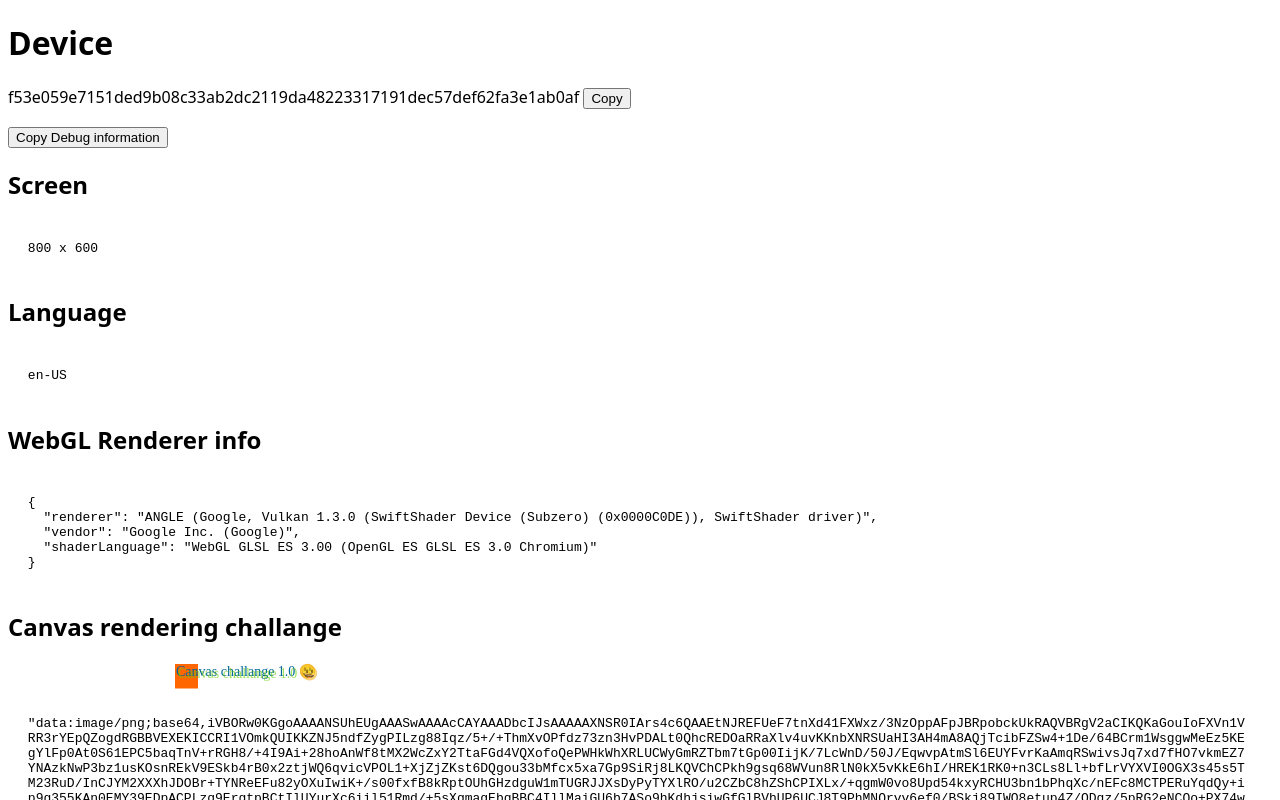
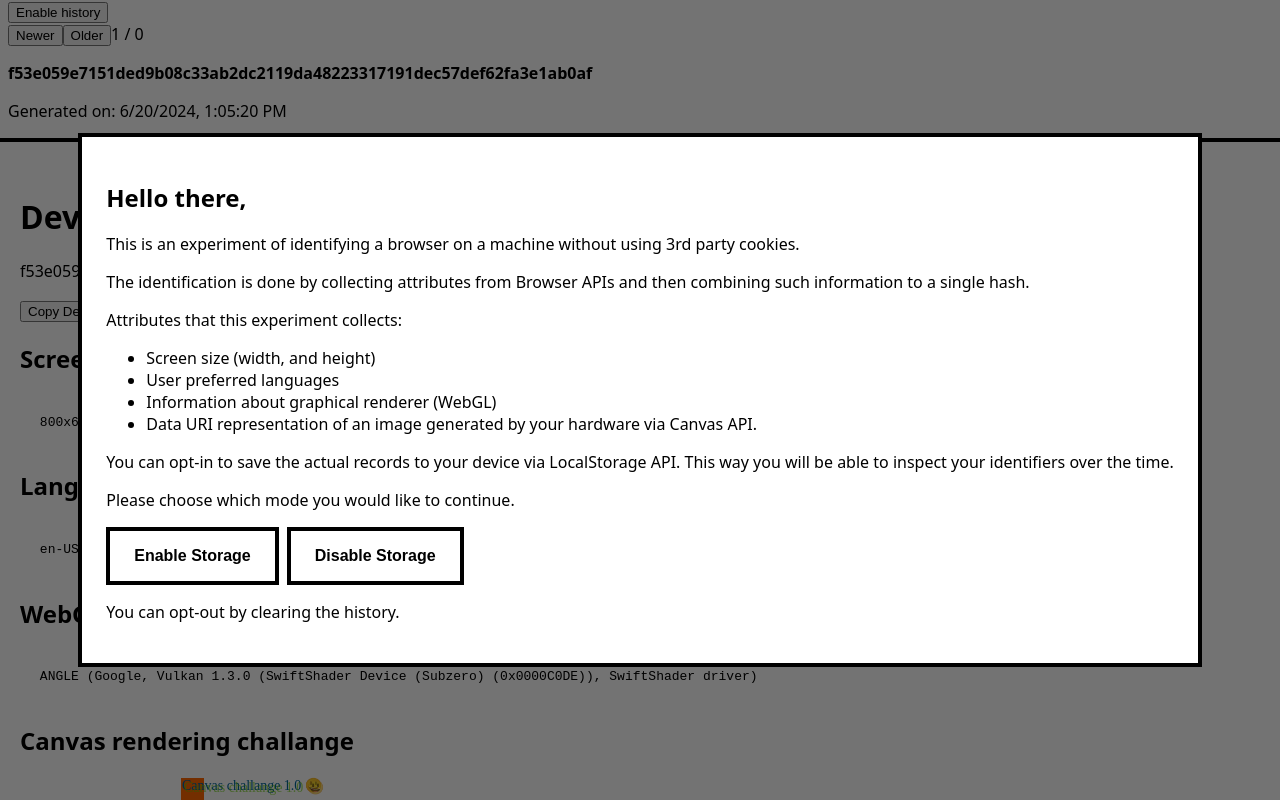
Before and after one commit to dannystyleart/client-info-rendering, a React (Create React App) app: page / in a window 1280 px wide. Shown: the top 800 px of the page. Built offline with nearby package versions, Linux system fonts and the light colour scheme.

Commit message:
Add history navigation feature

```diff
--- a/src/App.tsx
+++ b/src/App.tsx
@@ -1,65 +1,156 @@
-import React, { useEffect, useState } from "react";
+import { useCallback, useEffect, useMemo, useState } from "react";
 
+import { CopyContents } from "./copyContents";
+import { getCanvasConfigFromQueryString } from "./customCanvasConfig";
+import { getComponents, getFingerprintHash } from "./fingerprinting";
+import { HistoryRecord, useHistory } from "./history";
+import { Intro, useIntroState } from "./intro";
+import { Container, Header } from "./layout";
 import "./styles.css";
-import { CopyContents } from "./copyContents";
-import { DeviceFingerPrintComponents, getComponents, getFingerprintHash } from "./fingerprinting";
-import { getCanvasConfigFromQueryString } from "./customCanvasConfig";
+
+type NavigationState = {
+  canNavigate: boolean;
+  currentIndex: number;
+  total: number
+};
 
 export default function App() {
-  const [components, setComponents] = useState<DeviceFingerPrintComponents>();
-  const [deviceId, setDeviceId] = useState<string>();
+  const [showIntro, setIntroSeen] = useIntroState();
+
+  const { initialized, saveRecord, consent, records, setConsent, deleteRecords } = useHistory();
+
+  const [navigation, setNavigationState] = useState<NavigationState>({
+    canNavigate: false,
+    currentIndex: 0,
+    total: 0
+  });
+
+  const handleClearHistory = () => {
+    const confirmation = window.confirm('Are you sure you clear and disable the storage of records?');
+    if (confirmation) {
+      setConsent(false);
+      deleteRecords();
+      window.location.reload()
+    }
+  }
+
+  const handleEnableHistory = () => {
+    setConsent(true);
+    window.location.reload();
+  }
+
+  const currentRecord = useMemo(() => {
+    return records?.[navigation.currentIndex];
+  }, [navigation, records]);
+
+
+  const handleNav = useCallback((direction: number) => () => {
+    const nextIndex = navigation.currentIndex + direction;
+
+    if (nextIndex >= 0 && nextIndex < navigation.total) {
+      setNavigationState({
+        ...navigation,
+        currentIndex: navigation.currentIndex + direction,
+      })
+    }
+  }, [setNavigationState, navigation, currentRecord])
 
   const copyDebugInfo = () => {
-    const contents = JSON.stringify({
-      ...components,
-      deviceId,
-    }, null, 2);
+    const contents = JSON.stringify(currentRecord, null, 2);
 
     navigator.clipboard.writeText(contents);
 
     alert('Debug information copied!');
   }
 
-  useEffect(()=>{
+  useEffect(() => {
+    if (initialized) {
       const components = getComponents(
         getCanvasConfigFromQueryString(),
       );
 
-    getFingerprintHash(components).then((fingerprint)=>{
-      setComponents(components);
-      setDeviceId(fingerprint);
+      getFingerprintHash(components).then((fingerprint) => {
+
+        const record: HistoryRecord = {
+          timestamp: Date.now(),
+          deviceId: fingerprint,
+          rendererInfo: components.webgl.renderer,
+          screenSize: [components.screen.width, components.screen.height].join('x'),
+          languages: components.languages.join(','),
+          textImage: components.canvas + ''
+        }
+
+        saveRecord(record);
+
+        setNavigationState({
+          canNavigate: consent ? records.length > 1 : false,
+          currentIndex: 0,
+          total: records.length
+        })
       });
-  },[])
+    }
+
+  }, [initialized]);
+
+  const handleIntroClose = useCallback((canStoreRecords: boolean) => {
+    setIntroSeen();
+    setConsent(canStoreRecords);
+  }, [setIntroSeen, setConsent]);
 
   return (
     <>
+      <Header>
+        <div>
+          {!consent ? (
+            <button onClick={handleEnableHistory}>Enable history</button>
+          ) : (
+            <button onClick={handleClearHistory}>Clear history</button>
+          )}
+
+        </div>
+
+        <div>
+          <button disabled={navigation.canNavigate && navigation.currentIndex === 0} onClick={handleNav(-1)}>Newer</button>
+          <button disabled={navigation.canNavigate && navigation.currentIndex === navigation.total - 1} onClick={handleNav(1)}>Older</button>
+          {navigation.currentIndex + 1} / {navigation.total}
+        </div>
+
+        <p><strong>{currentRecord?.deviceId}</strong></p>
+        <p>Generated on: {new Date(currentRecord?.timestamp).toLocaleString()}</p>
+      </Header >
+
+      <Container>
+
+        {showIntro && <Intro onClose={handleIntroClose} />}
+
         <h1>Device</h1>
-      <p><span id="device-id">{deviceId}</span> <CopyContents targetId="device-id" /></p>
+        <p><span id="device-id">{currentRecord?.deviceId}</span> <CopyContents targetId="device-id" /></p>
 
         <button onClick={copyDebugInfo}>Copy Debug information</button>
 
         <h2>Screen</h2>
         <code id="screen">
-        {[components?.screen?.width, components?.screen?.height].join(' x ')}
+          {currentRecord?.screenSize}
         </code>
 
         <h2>Language</h2>
         <code id="language">
-        {components?.languages?.join(', ')}
+          {currentRecord?.languages}
         </code>
 
         <h2>WebGL Renderer info</h2>
         <code id="renderer-info">
-        {JSON.stringify(components?.webgl, null, 2)}
+          {currentRecord?.rendererInfo}
         </code>
 
         <h2>Canvas rendering challange</h2>
         <div id="canvas-details">
           <div>
-          {components?.canvas && <img src={components?.canvas} alt="Rendered canvas image" />}
+            {currentRecord?.textImage && <img src={currentRecord?.textImage} alt="Rendered canvas image" />}
           </div>
         </div>
-      <code id="canvas-data-url">{JSON.stringify(components?.canvas, null, 2)}</code>
+        <code id="canvas-data-url">{JSON.stringify(currentRecord?.textImage, null, 2)}</code>
+      </Container>
     </>
   );
 }
--- /dev/null
+++ b/src/layout/container.component.tsx
@@ -0,0 +1,8 @@
+import React from "react";
+import styles from './container.module.css'
+
+export const Container: React.FC<React.PropsWithChildren<{}>> = ({ children }) => (
+    <div className={styles.root}>
+        {children}
+    </div>
+);
--- /dev/null
+++ b/src/layout/container.module.css
@@ -0,0 +1,4 @@
+.root {
+    padding-inline: 1.25rem;
+    padding-block: 2rem;
+}
--- /dev/null
+++ b/src/layout/header.component.tsx
@@ -0,0 +1,8 @@
+import React from 'react';
+import styles from './header.module.css';
+
+export const Header: React.FC<React.PropsWithChildren<{}>> = ({children}) => (
+    <header className={styles.root}>
+        {children}
+    </header>
+);
--- /dev/null
+++ b/src/layout/header.module.css
@@ -0,0 +1,7 @@
+.root {
+    padding-inline: .5rem;
+    border-bottom: 4px solid;
+    position: sticky;
+    top: 0px;
+    background: white;
+}
--- /dev/null
+++ b/src/layout/index.ts
@@ -0,0 +1,2 @@
+export * from './header.component';
+export * from './container.component';
--- a/src/styles.css
+++ b/src/styles.css
@@ -1,7 +1,24 @@
 html,
 body {
   font-family: system-ui, "Segoe UI", Roboto, Helvetica, Arial, sans-serif, "Apple Color Emoji", "Segoe UI Emoji", "Segoe UI Symbol";
+  margin: 0;
+  padding: 0;
 }
+
+*,
+*::after,
+*::before {
+  box-sizing: border-box;
+}
+
+#root {
+  width: 100vw;
+  height: 100vh;
+  height: 100dvh;
+  overflow: hidden;
+  overflow-y: auto;
+}
+
 
 code {
   display: block;
```
Lines whose indentation alone changed are shown as unchanged.
